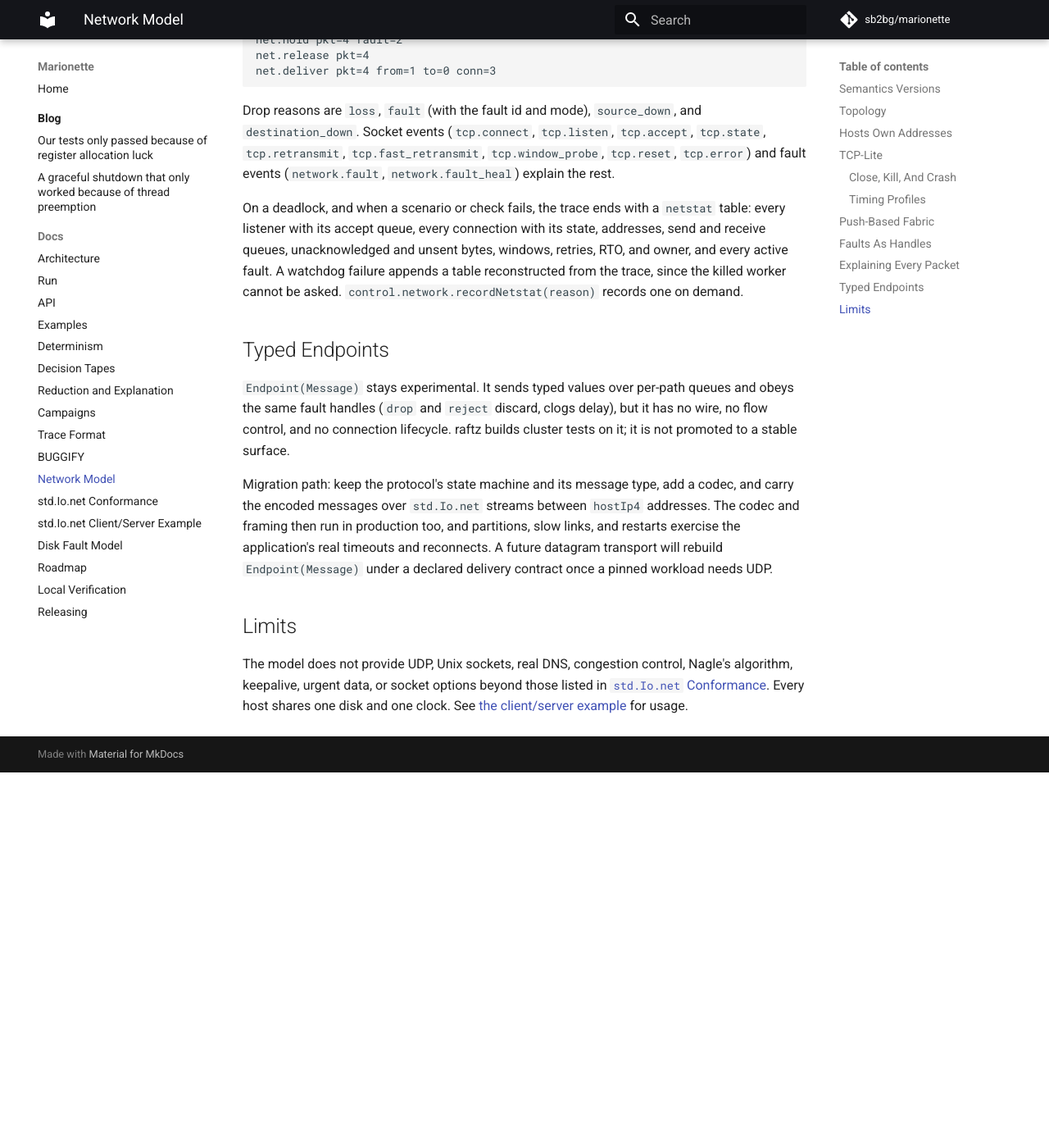
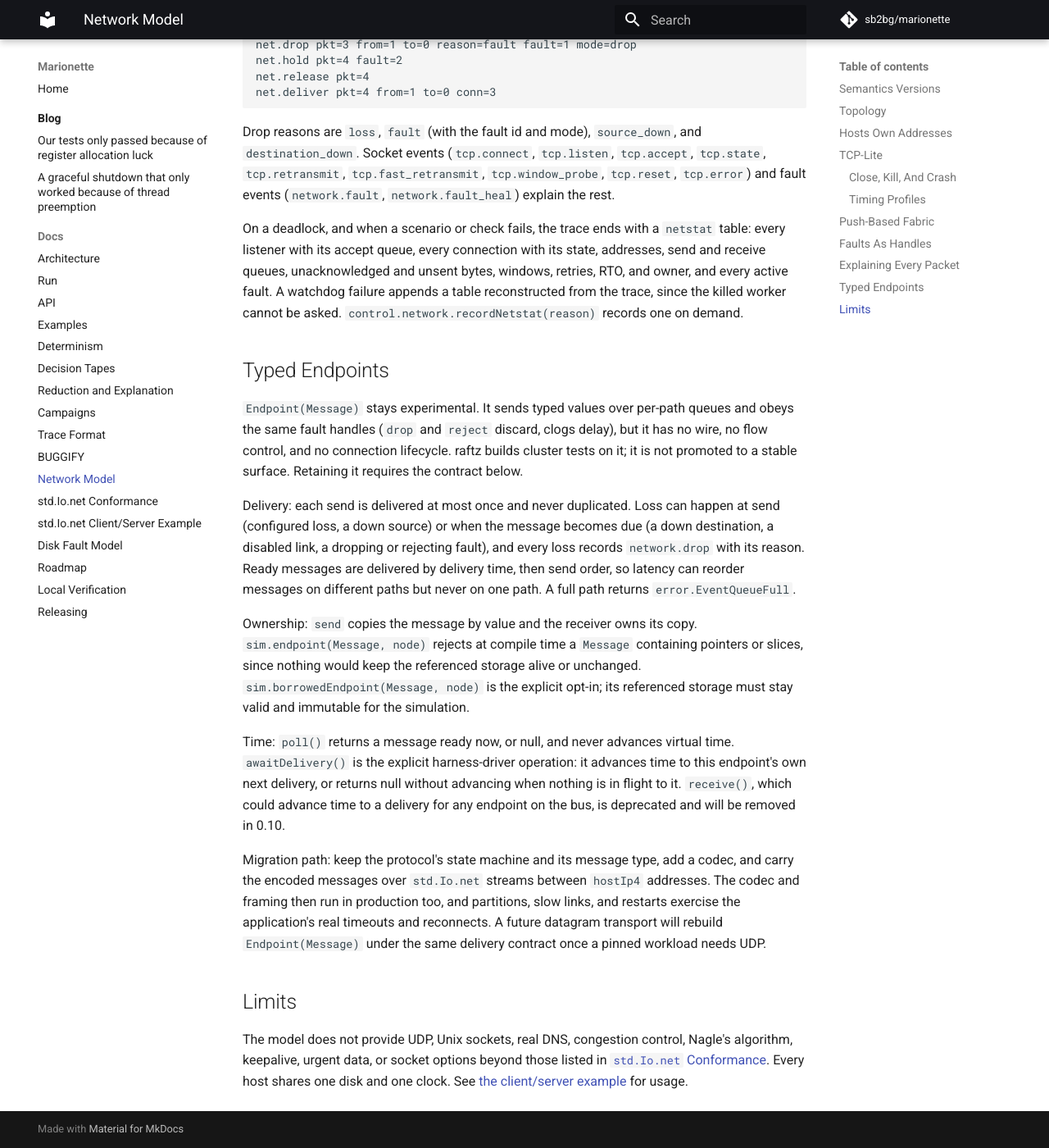
Before and after one commit to sb2bg/marionette, an MkDocs documentation site: the page built from docs/network.md, in a window 1280 px wide and 1400 px high, scrolled down 4900 px. Shown: the whole window at 82% size. Built offline with MkDocs 1.6.1 and Material for MkDocs 9.7.7, drawn with Linux system fonts in a browser that asks for light colours; comment, search, counter and statistics services are not loaded; before the commit the page ends 5842 px from its top, so only the background shows below that; some of the changed text lies outside the part shown.

Commit message:
Declare the Endpoint delivery and ownership contract
Retaining Endpoint(Message) as an experimental surface now rests on a
declared contract: at-most-once delivery without duplication, ordered by
delivery time then send order, with every loss traced.

Add Endpoint.poll, which never advances virtual time, and awaitDelivery,
which advances only to this endpoint's own next delivery. receive, which
could advance to a delivery for any endpoint on the bus, is deprecated and
goes away in 0.10. The examples drive delivery with awaitDelivery.

sim.endpoint rejects payload types containing pointers or slices at
compile time, since messages are copied by value and nothing keeps
referenced storage alive; sim.borrowedEndpoint is the explicit opt-in.

Mark legacy_v0 deprecated under the one-release policy for replaced models.

```diff
--- a/docs/network.md
+++ b/docs/network.md
@@ -20,8 +20,8 @@ record it, so a run always replays under the model it was recorded with.
 | `tcp_v1` | yes, since 0.9 | TCP-lite over a push-based packet fabric. Faults produce silence; errors come from Linux-shaped mechanisms. |
 | `legacy_v0` | before 0.9 | The pull model: delivery waits for readers, faults become immediate errors, and close and kill reach peers through shared state. |
 
-`legacy_v0` is retained so recorded evidence and unported harnesses keep
-running. Capsules written before 0.9 name no model and decode as `legacy_v0`.
+`legacy_v0` is deprecated: it is retained for one release so recorded
+evidence and unported harnesses keep running, and 0.10 removes it. Capsules written before 0.9 name no model and decode as `legacy_v0`.
 A `tcp_v1` capsule carries `model_version`
 (`network_semantic_version`); replay rejects a capsule from another version with
 `error.IncompatibleNetworkModel`.
@@ -214,14 +214,35 @@ asked. `control.network.recordNetstat(reason)` records one on demand.
 `Endpoint(Message)` stays experimental. It sends typed values over per-path
 queues and obeys the same fault handles (`drop` and `reject` discard, clogs
 delay), but it has no wire, no flow control, and no connection lifecycle. raftz
-builds cluster tests on it; it is not promoted to a stable surface.
+builds cluster tests on it; it is not promoted to a stable surface. Retaining
+it requires the contract below.
+
+Delivery: each send is delivered at most once and never duplicated. Loss can
+happen at send (configured loss, a down source) or when the message becomes due
+(a down destination, a disabled link, a dropping or rejecting fault), and every
+loss records `network.drop` with its reason. Ready messages are delivered by
+delivery time, then send order, so latency can reorder messages on different
+paths but never on one path. A full path returns `error.EventQueueFull`.
+
+Ownership: `send` copies the message by value and the receiver owns its copy.
+`sim.endpoint(Message, node)` rejects at compile time a `Message` containing
+pointers or slices, since nothing would keep the referenced storage alive or
+unchanged. `sim.borrowedEndpoint(Message, node)` is the explicit opt-in; its
+referenced storage must stay valid and immutable for the simulation.
+
+Time: `poll()` returns a message ready now, or null, and never advances
+virtual time. `awaitDelivery()` is the explicit harness-driver operation: it
+advances time to this endpoint's own next delivery, or returns null without
+advancing when nothing is in flight to it. `receive()`, which could advance
+time to a delivery for any endpoint on the bus, is deprecated and will be
+removed in 0.10.
 
 Migration path: keep the protocol's state machine and its message type, add a
 codec, and carry the encoded messages over `std.Io.net` streams between
 `hostIp4` addresses. The codec and framing then run in production too, and
 partitions, slow links, and restarts exercise the application's real timeouts
 and reconnects. A future datagram transport will rebuild `Endpoint(Message)`
-under a declared delivery contract once a pinned workload needs UDP.
+under the same delivery contract once a pinned workload needs UDP.
 
 ## Limits
 
```
Also changed, not shown: CHANGELOG.md (+14 -3 lines), 9 other files.
